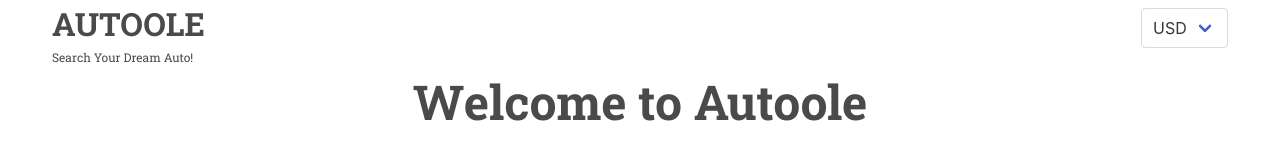
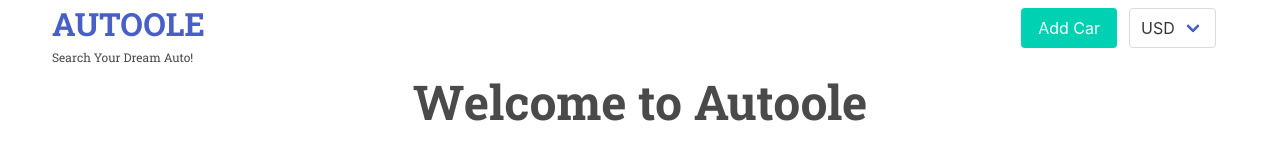
Before and after one commit to rubayethossain/automobile-search, a React (Create React App) app: page / in a window 1280 px wide. Shown: the top 153 px of the page. Built offline with nearby package versions, Linux system fonts and the light colour scheme.

Commit message:
Add Create Car button to header

```diff
--- a/src/containers/Layout/Header.js
+++ b/src/containers/Layout/Header.js
@@ -1,19 +1,27 @@
+import Button from "components/Button";
 import { Select } from "components/FormFields";
 import { CURRENCIES } from "const";
 import React from "react";
+import { Link } from "react-router-dom";
+import { paths } from "Router";
 
 function Header(props) {
   return (
     <nav className="navbar" role="navigation" aria-label="main navigation">
       <div className="navbar-brand" style={{ flexDirection: "column" }}>
-        <h1 className="is-size-3 has-text-weight-bold mb-0">AUTOOLE</h1>
+        <h1 className="is-size-3 has-text-weight-bold mb-0">
+          <Link to={paths.SEARCH}>AUTOOLE</Link>
+        </h1>
         <p className="is-size-7">Search Your Dream Auto!</p>
       </div>
 
-      <div className="navbar-menu">
-        <div className="navbar-end">
-          <Select options={CURRENCIES} />
-        </div>
+      <div className="navbar-end">
+        <Button className="is-primary mt-2 mr-3">
+          <Link className="has-text-white" to={paths.ADD_CAR}>
+            Add Car
+          </Link>
+        </Button>
+        <Select options={CURRENCIES} />
       </div>
     </nav>
   );
```
